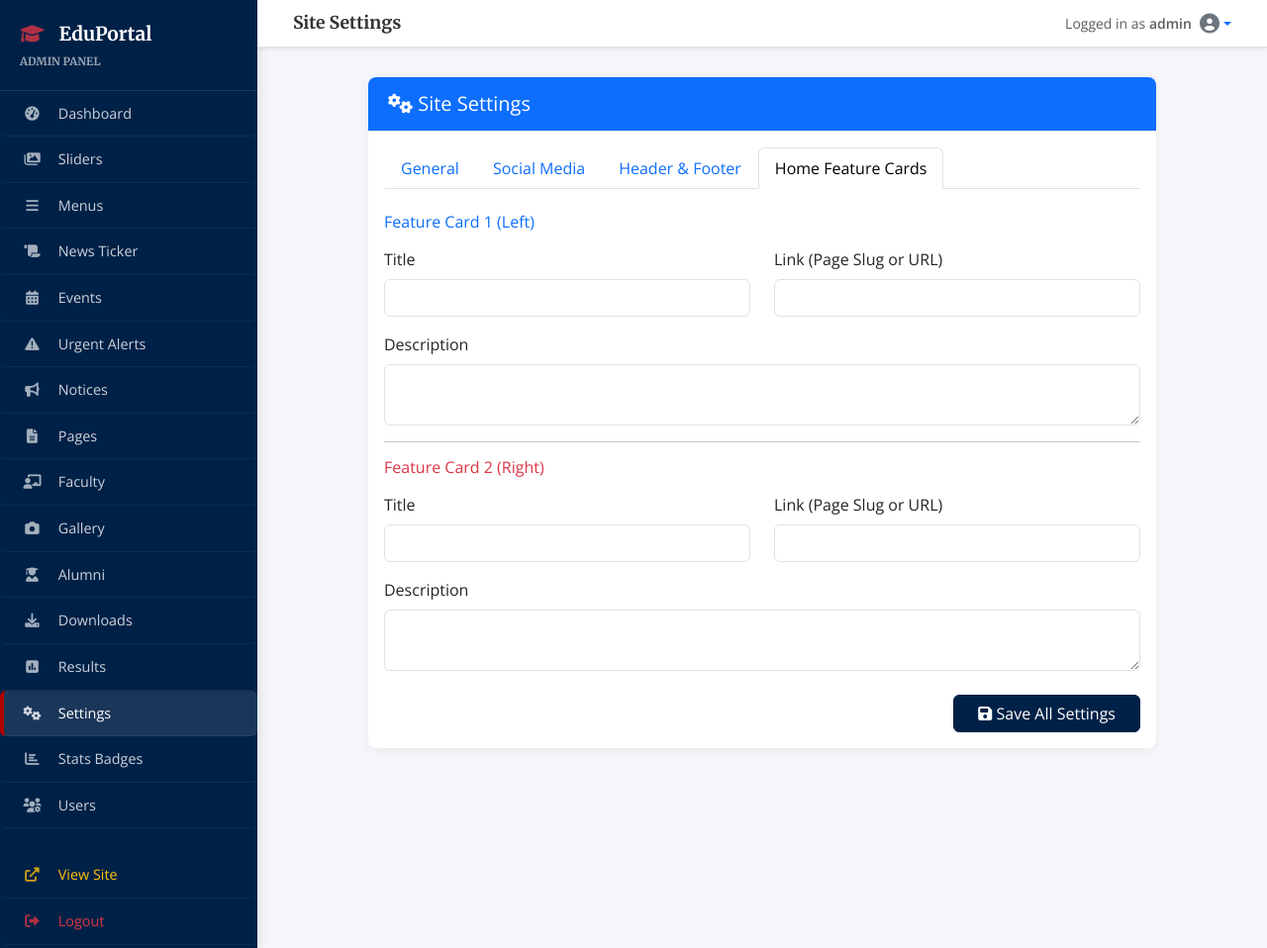
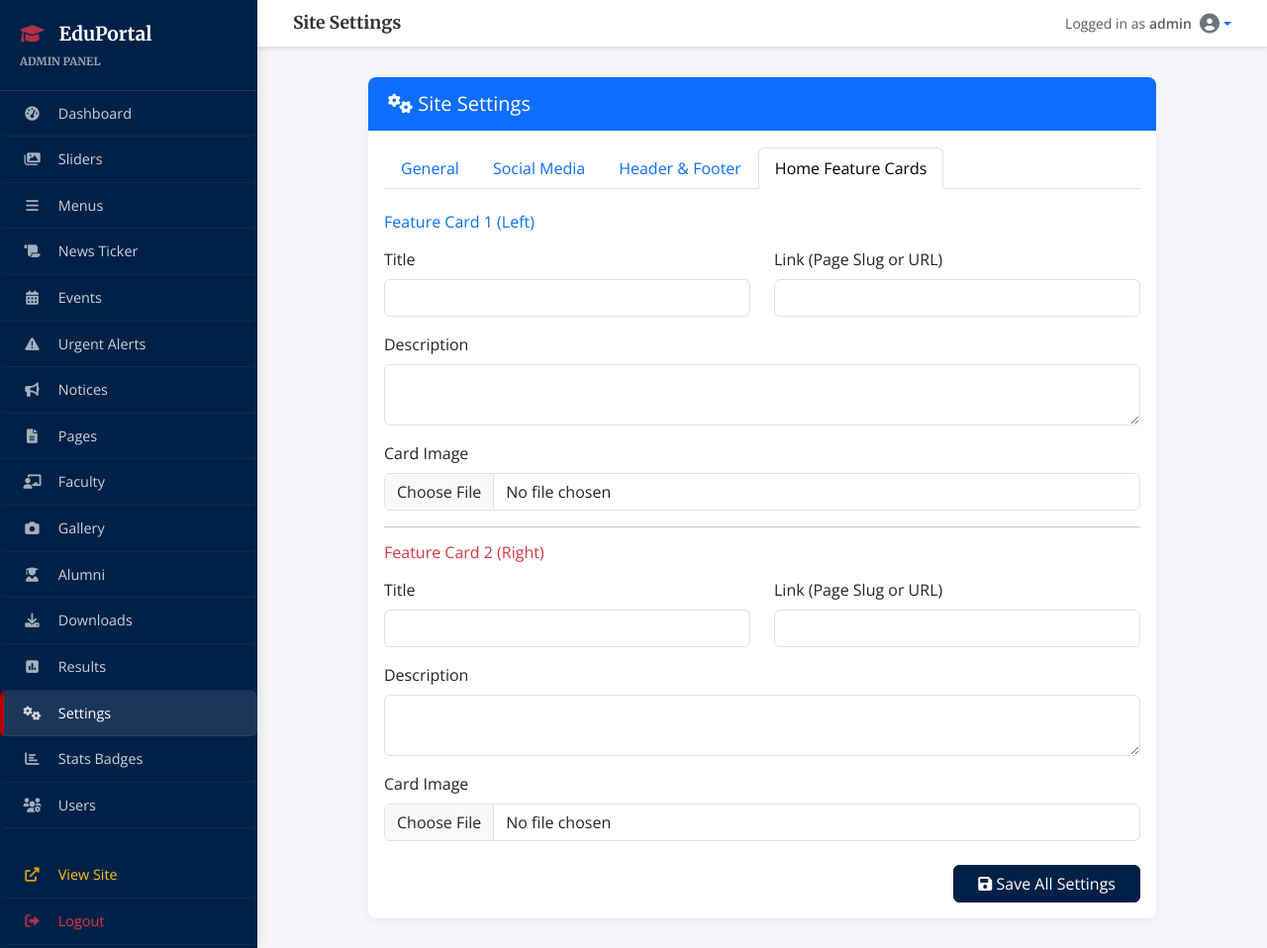
Before and after one commit to williamsmith84790/SMS, a PHP site: page /admin/settings.php in a window 1280 px wide, after a click on "Home Feature Cards". Shown: the whole page at 99% size. Run offline with PHP 8.4, Linux system fonts and the light colour scheme; a user stored in the database is signed in; data comes from the database, SQL or seed files in the repository; some libraries are stand-ins or nearby versions.

Commit message:
Finalize Homepage Layout and Admin Controls.
- **Homepage**:
  - Moved Stats/Badges to the bottom of the page.
  - Added Image Upload support for Feature Cards (Intermediate/BS) in Admin Settings.
  - Added Events Section below slider.
- **Admin**:
  - Implemented Stats Badge management (`admin/stats_list.php`).
  - Added "Home Feature Cards" tab to `admin/settings.php` for editing cards and images.
  - Complete Permissions System (RBAC) and Profile Management.
- **Results**:
  - CSV Import and Transcript display.

```diff
--- a/admin/settings.php
+++ b/admin/settings.php
@@ -25,19 +25,24 @@ if ($_SERVER['REQUEST_METHOD'] === 'POST') {
         'feature_2_title', 'feature_2_text', 'feature_2_link'
     ];
 
-    // Logo Upload logic
-    $logo_path = isset($settings['site_logo']) ? $settings['site_logo'] : '';
-    if (isset($_FILES['site_logo']) && $_FILES['site_logo']['error'] === 0) {
+    // File Upload Logic Helper
     $target_dir = "../media/settings/";
     if (!file_exists($target_dir)) { mkdir($target_dir, 0777, true); }
 
-        $filename = "logo_" . time() . "_" . basename($_FILES['site_logo']['name']);
+    function handle_upload($file_key, $existing_path, $prefix, $target_dir) {
+        if (isset($_FILES[$file_key]) && $_FILES[$file_key]['error'] === 0) {
+            $filename = $prefix . "_" . time() . "_" . basename($_FILES[$file_key]['name']);
             $target_file = $target_dir . $filename;
-
-        if (move_uploaded_file($_FILES['site_logo']['tmp_name'], $target_file)) {
-            $logo_path = "media/settings/" . $filename;
+            if (move_uploaded_file($_FILES[$file_key]['tmp_name'], $target_file)) {
+                return "media/settings/" . $filename;
             }
         }
+        return $existing_path;
+    }
+
+    $logo_path = handle_upload('site_logo', isset($settings['site_logo']) ? $settings['site_logo'] : '', 'logo', $target_dir);
+    $f1_img_path = handle_upload('feature_1_image', isset($settings['feature_1_image']) ? $settings['feature_1_image'] : '', 'f1', $target_dir);
+    $f2_img_path = handle_upload('feature_2_image', isset($settings['feature_2_image']) ? $settings['feature_2_image'] : '', 'f2', $target_dir);
 
     // Process text fields
     foreach ($fields as $field) {
@@ -52,14 +57,22 @@ if ($_SERVER['REQUEST_METHOD'] === 'POST') {
         $conn->query($sql);
     }
 
-    // Process Logo Update
-    $check_logo = $conn->query("SELECT id FROM site_settings WHERE setting_key = 'site_logo'");
-    if ($check_logo->num_rows > 0) {
-        $sql = "UPDATE site_settings SET setting_value = '$logo_path' WHERE setting_key = 'site_logo'";
+    // Process File Updates
+    $file_updates = [
+        'site_logo' => $logo_path,
+        'feature_1_image' => $f1_img_path,
+        'feature_2_image' => $f2_img_path
+    ];
+
+    foreach ($file_updates as $key => $path) {
+        $check = $conn->query("SELECT id FROM site_settings WHERE setting_key = '$key'");
+        if ($check->num_rows > 0) {
+            $sql = "UPDATE site_settings SET setting_value = '$path' WHERE setting_key = '$key'";
         } else {
-        $sql = "INSERT INTO site_settings (setting_key, setting_value) VALUES ('site_logo', '$logo_path')";
+            $sql = "INSERT INTO site_settings (setting_key, setting_value) VALUES ('$key', '$path')";
         }
         $conn->query($sql);
+    }
 
     $_SESSION['msg_success'] = "Settings updated successfully.";
     echo "<script>window.location.href='settings.php';</script>";
@@ -185,6 +198,15 @@ if ($_SERVER['REQUEST_METHOD'] === 'POST') {
                                 <label class="form-label">Description</label>
                                 <textarea name="feature_1_text" class="form-control" rows="2"><?php echo isset($settings['feature_1_text']) ? htmlspecialchars($settings['feature_1_text']) : ''; ?></textarea>
                             </div>
+                            <div class="mb-3">
+                                <label class="form-label">Card Image</label>
+                                <?php if(isset($settings['feature_1_image']) && $settings['feature_1_image']): ?>
+                                    <div class="mb-2 p-2 bg-light border rounded">
+                                        <img src="../<?php echo $settings['feature_1_image']; ?>" height="60">
+                                    </div>
+                                <?php endif; ?>
+                                <input type="file" name="feature_1_image" class="form-control">
+                            </div>
 
                             <hr>
 
@@ -203,6 +225,15 @@ if ($_SERVER['REQUEST_METHOD'] === 'POST') {
                                 <label class="form-label">Description</label>
                                 <textarea name="feature_2_text" class="form-control" rows="2"><?php echo isset($settings['feature_2_text']) ? htmlspecialchars($settings['feature_2_text']) : ''; ?></textarea>
                             </div>
+                            <div class="mb-3">
+                                <label class="form-label">Card Image</label>
+                                <?php if(isset($settings['feature_2_image']) && $settings['feature_2_image']): ?>
+                                    <div class="mb-2 p-2 bg-light border rounded">
+                                        <img src="../<?php echo $settings['feature_2_image']; ?>" height="60">
+                                    </div>
+                                <?php endif; ?>
+                                <input type="file" name="feature_2_image" class="form-control">
+                            </div>
                         </div>
                     </div>
 
```
Also changed, not shown: index.php (+26 -22 lines). Lines whose indentation alone changed are shown as unchanged.
